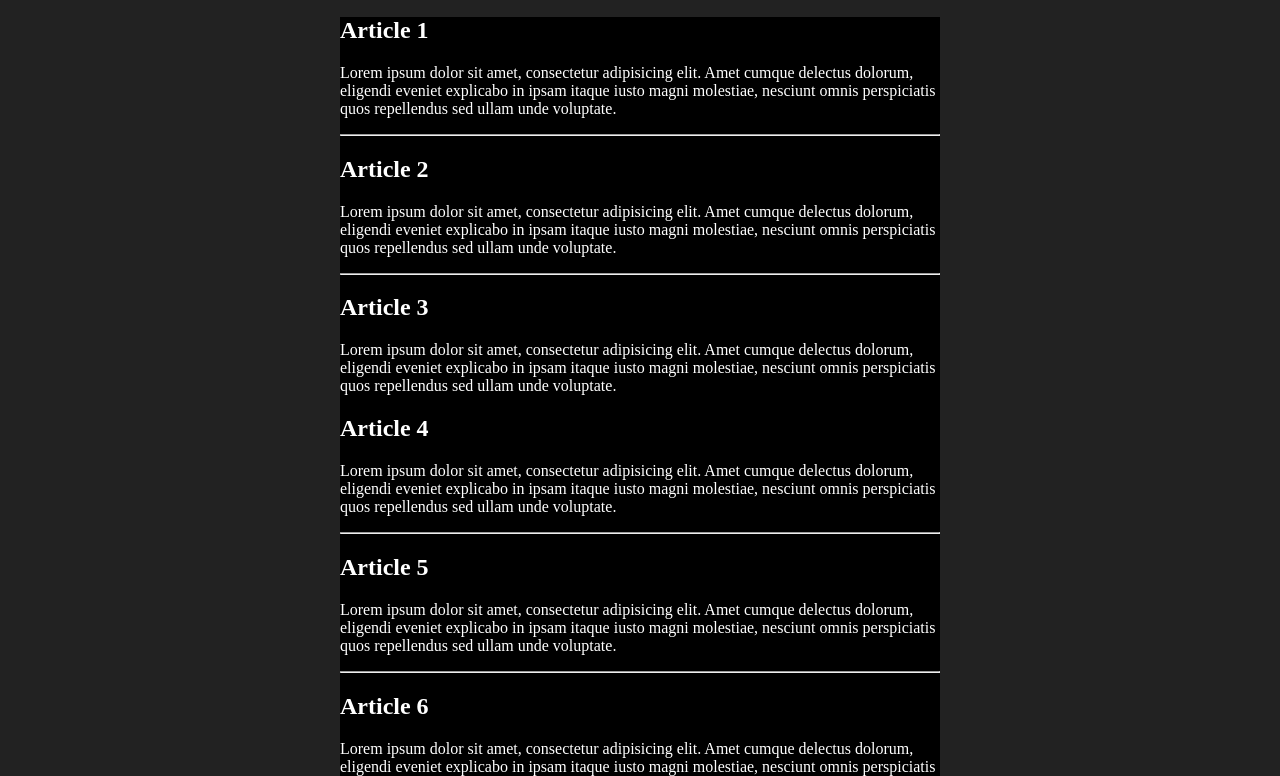
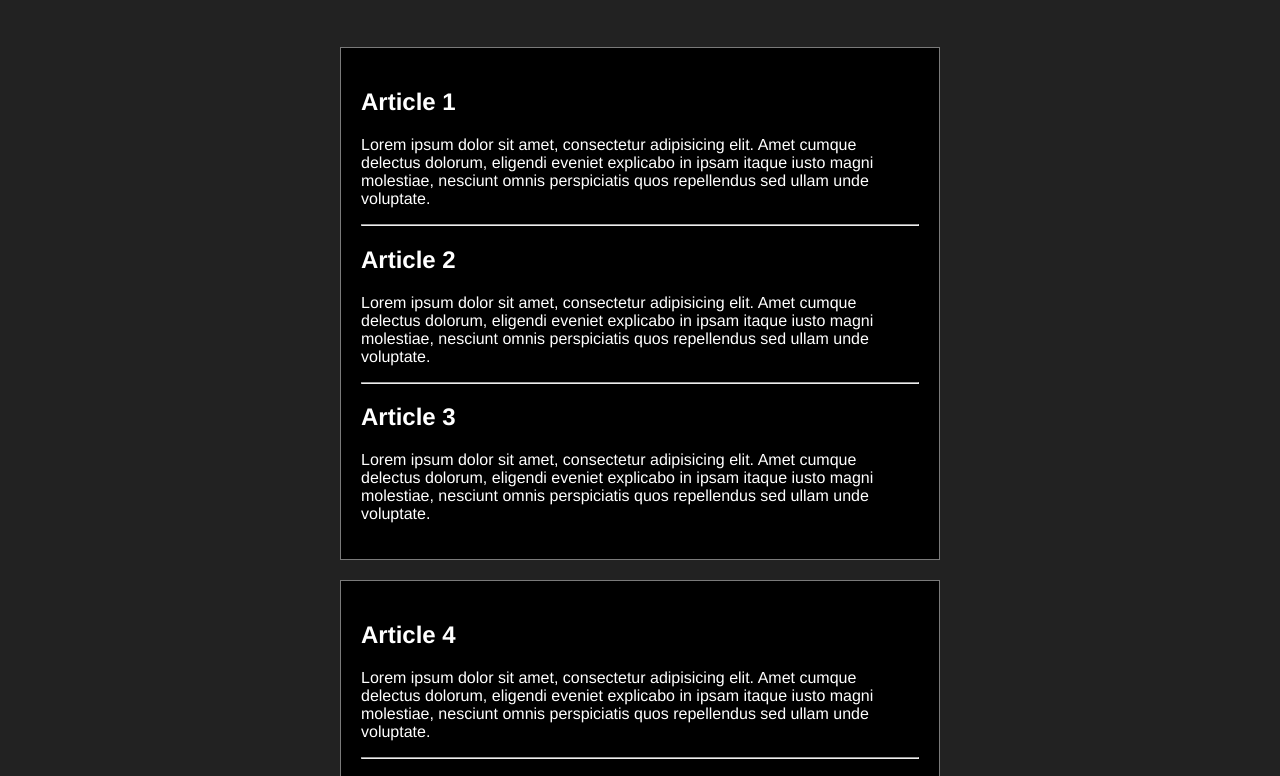
Before and after one commit to sofievd/salt-html-css-checkup, a plain HTML site: page index.html in a window 1280 px wide. Shown: the part 83-859 px from the top of the page. Drawn offline with Linux system fonts and the light colour scheme.

Commit message:
Styled the maincontiainer inside main to center articles and added some padding to it to have some room between the header and the main articles.
Styled the content containers to have a black background and a border around each container. Added some padding to the inside to have some room between the text and the border.

```diff
--- a/style.css
+++ b/style.css
@@ -2,6 +2,7 @@ body {
     background-color: #222222;
     color: #ffffff;
     margin: 0;
+    font-family: Helvetica, sans-serif;
 }
 
 header {
@@ -39,8 +40,14 @@ header {
     font-size: large;
 }
 
-main{
+.main-container{
     max-width: 600px;
+    margin: auto;
+    padding-top: 30px;
+}
+.content-container{
     background-color: #000000;
-    margin: auto;
+    border: solid 1px #7a7a7a;
+    margin: 20px 0px;
+    padding: 20px;
 }
```
